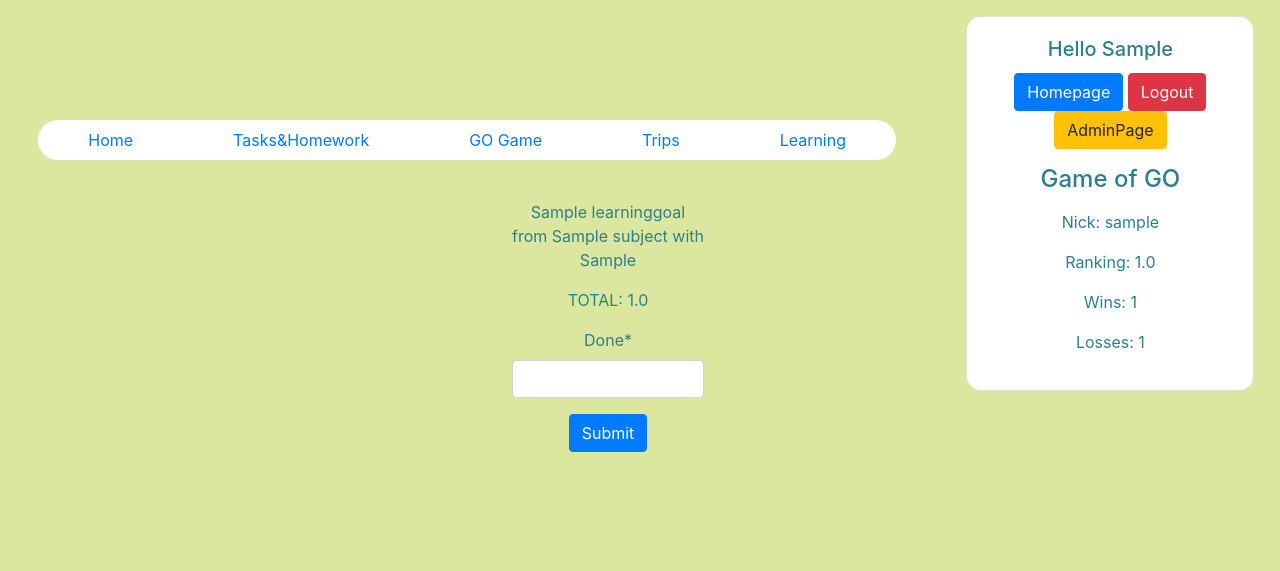
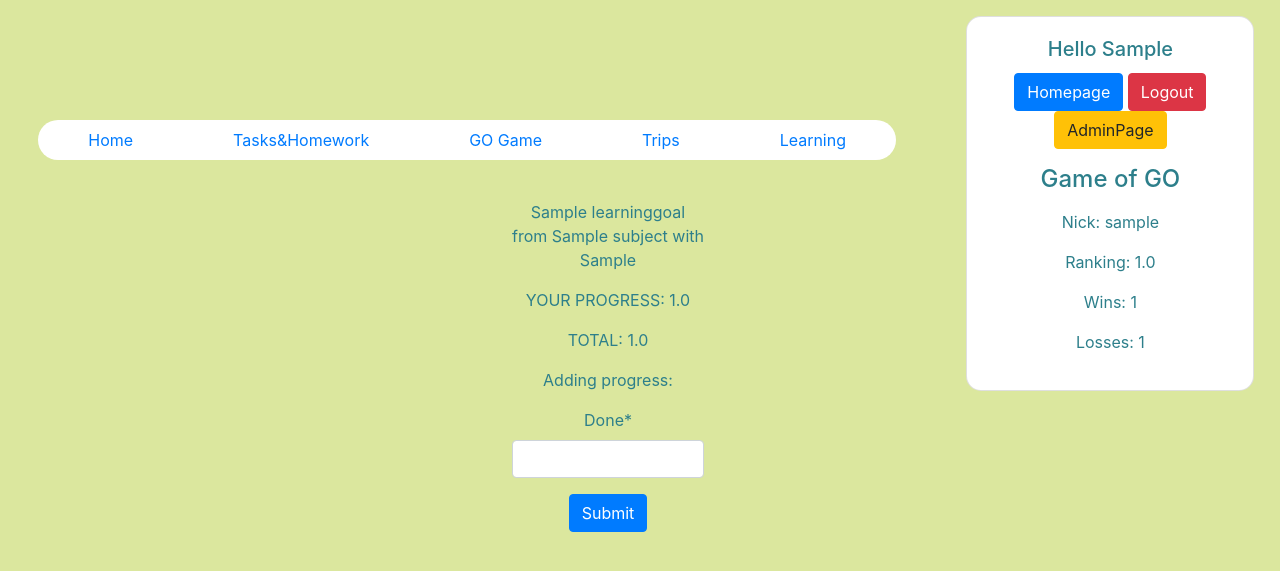
Before and after one commit to wleklinskimateusz/wleklinski-live, a Django app: page /learning/goals/1/update in a window 1280 px wide. Shown: the top 571 px of the page. Run offline with Django 3.2, Linux system fonts and the light colour scheme; a user stored in the database is signed in; tables that the repository leaves empty hold one stand-in row (values such as "Sample post"); some libraries are stand-ins or nearby versions.

Commit message:
progress improved

```diff
--- a/organizer/templates/organizer/learning/update.html
+++ b/organizer/templates/organizer/learning/update.html
@@ -5,7 +5,9 @@
 {% block content %}
     <div class="edit_trip">
     <p>{{ goal }}</p>
+    <p>YOUR PROGRESS: {{ goal.done }}</p>
     <p>TOTAL: {{ goal.goal }}</p>
+    <p>Adding progress:</p>
         <form action="" method="POST">
                 {% csrf_token %}
                 {{ form|crispy }}
--- a/organizer/views.py
+++ b/organizer/views.py
@@ -439,7 +439,7 @@ def learning_update(request, goal_id):
     if request.method == 'POST':
         form = LearningGoalUpdateForm(request.POST)
         if form.is_valid():
-            m_goal.done = form.cleaned_data['done']
+            m_goal.done += form.cleaned_data['done']
             m_goal.save()
             return HttpResponseRedirect(success_url)
     else:
```
